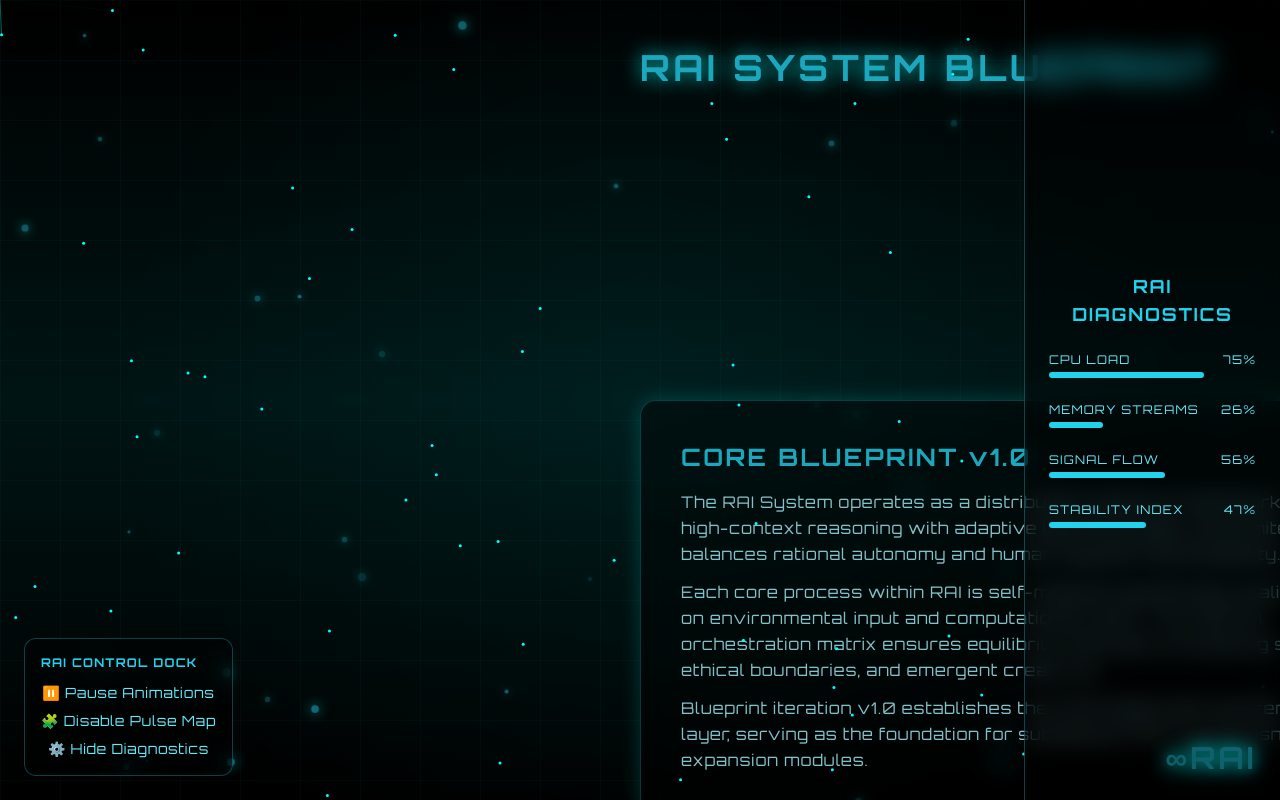
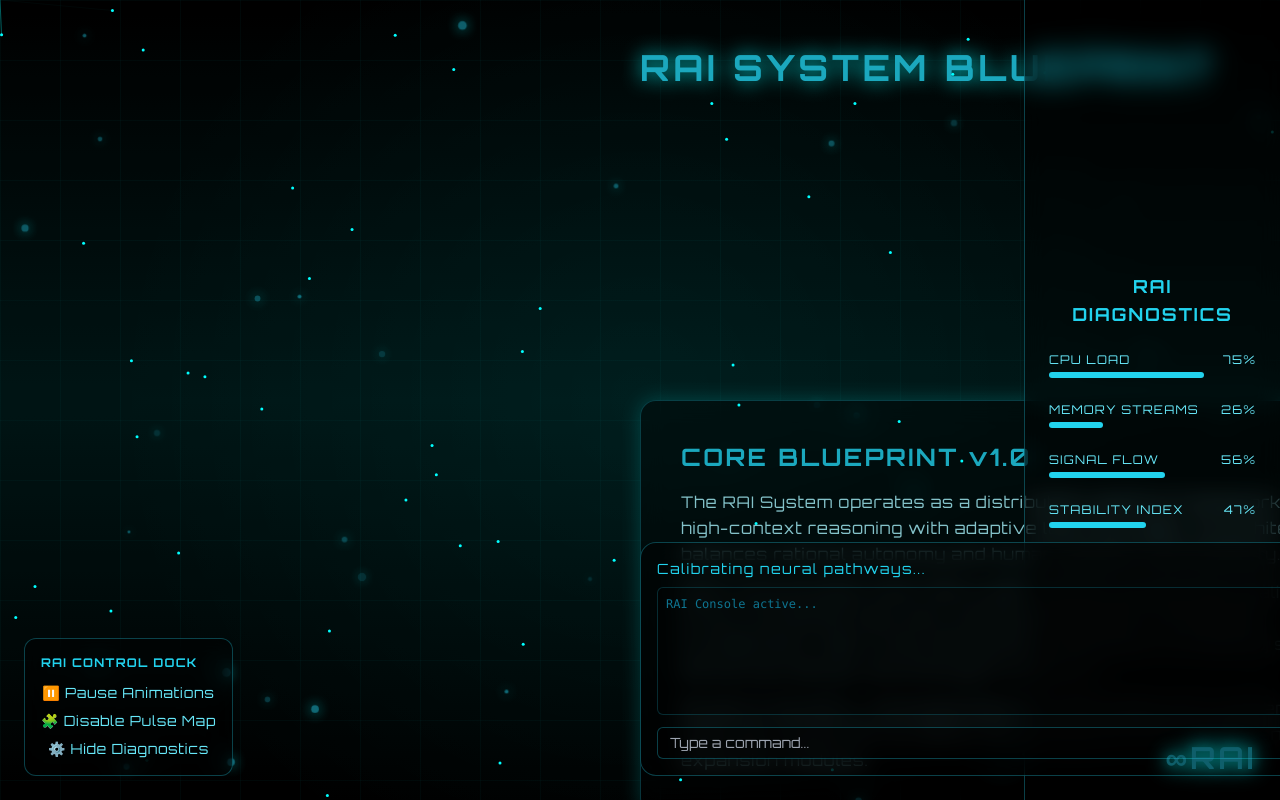
Before and after one commit to RazVany1/raiai.systems, a Next.js app: page /blueprint in a window 1280 px wide. Built offline with nearby package versions, Linux system fonts and the light colour scheme.

Commit message:
Update page.tsx

```diff
--- a/app/blueprint/page.tsx
+++ b/app/blueprint/page.tsx
@@ -6,6 +6,7 @@ import ModuleGrid from "../../components/ModuleGrid";
 import PulseMap from "../../components/PulseMap";
 import DiagnosticsSidebar from "../../components/DiagnosticsSidebar";
 import ControlDock from "../../components/ControlDock";
+import IntelligenceCore from "../../components/IntelligenceCore";
 
 export default function BlueprintPage() {
   return (
@@ -35,6 +36,9 @@ export default function BlueprintPage() {
       {/* Panou lateral de diagnostic */}
       <DiagnosticsSidebar />
 
+      {/* Consolă interactivă (AI Core) */}
+      <IntelligenceCore />
+
       {/* Panou de control (stânga-jos) */}
       <ControlDock />
 
```
